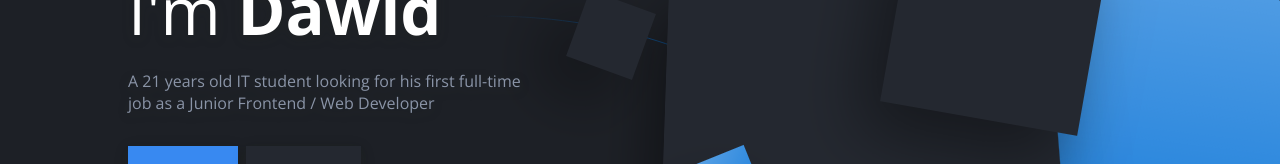
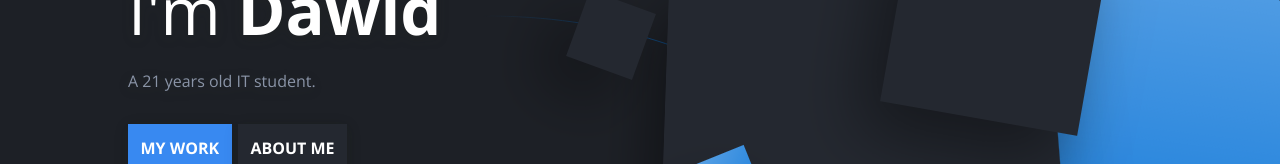
Before and after one commit to mszan/mszan-portfolio, a Next.js app: page / in a window 1280 px wide. Shown: the part 320-484 px from the top of the page. Built offline with nearby package versions, Linux system fonts and the light colour scheme; no server answers.

Commit message:
Update personal information

```diff
--- a/pages/index.js
+++ b/pages/index.js
@@ -58,14 +58,14 @@ function App() {
             <Head>
                 <title>Dawid Mszanowski</title>
 
-                <meta name="description" content="A 21 years old IT student looking for his first full-time job as a Junior Frontend / Web Developer." />
+                <meta name="description" content="A 21 years old IT student." />
                 <meta name="author" content="Dawid Mszanowski" />
                 <meta name="keywords" content="dawid mszanowski portfolio student developer frontend front-end front end junior web react reactjs" />
                 <meta charSet="utf-8" />
 
                 <meta property="og:image" content="https://i.imgur.com/OR6GrVY.png" />
                 <meta property="og:title" content="Dawid Mszanowski" />
-                <meta property="og:description" content="A 21 years old IT student looking for his first full-time job as a Junior Frontend / Web Developer." />
+                <meta property="og:description" content="A 21 years old IT student." />
                 <meta name="twitter:title" content="Dawid Mszanowski" />
             </Head>
             <Sider />
--- a/src/components/About/About.jsx
+++ b/src/components/About/About.jsx
@@ -8,8 +8,6 @@ export function About() {
                 <h1 className={aboutClasses.title}>Dawid Mszanowski</h1>
                 <p>Hi there, I am 21 years old IT Management extramural student and I am in my second year now. In my
                     current profession as <span>IT Specialist</span> I have developed mostly in <span>network management, systems maintenance</span> and <span>end-user support provision.</span>
-                </p>
-                <p><span className={aboutClasses.subtitle}>I am currently looking for my first full-time job as a Junior Web / Frontend Developer.</span>
                 </p>
                 <p>Even though, at one time or another, I work with code in my full-time job, this is not as regular and
                     amplifying as I want it to be in the nearest future. My daily routine includes developing several
--- a/src/components/Home/Home.jsx
+++ b/src/components/Home/Home.jsx
@@ -87,8 +87,7 @@ export function Home() {
                             marginBottom: "2rem"
                         }}
                     >
-                        A 21 years old IT student looking for his first full-time <br/> job as a Junior Frontend / Web
-                        Developer
+                        A 21 years old IT student.
                     </p>
                 </motion.div>
                 <Btns/>
```
